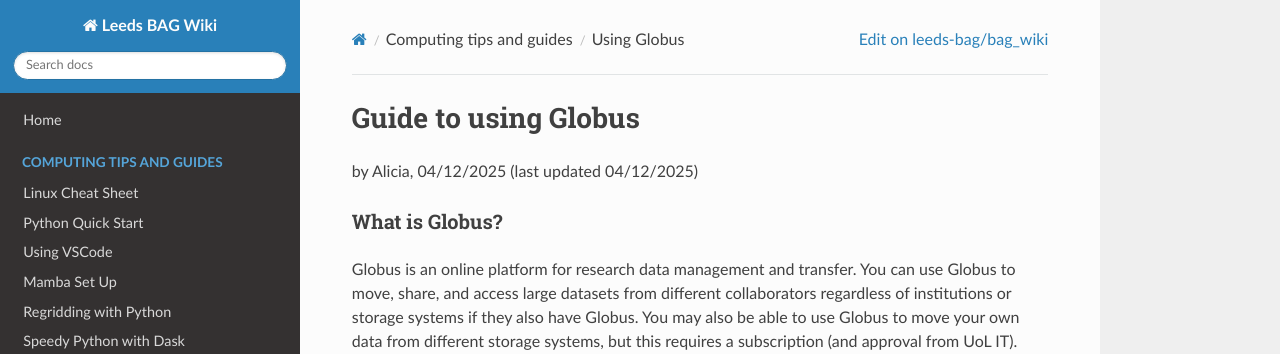
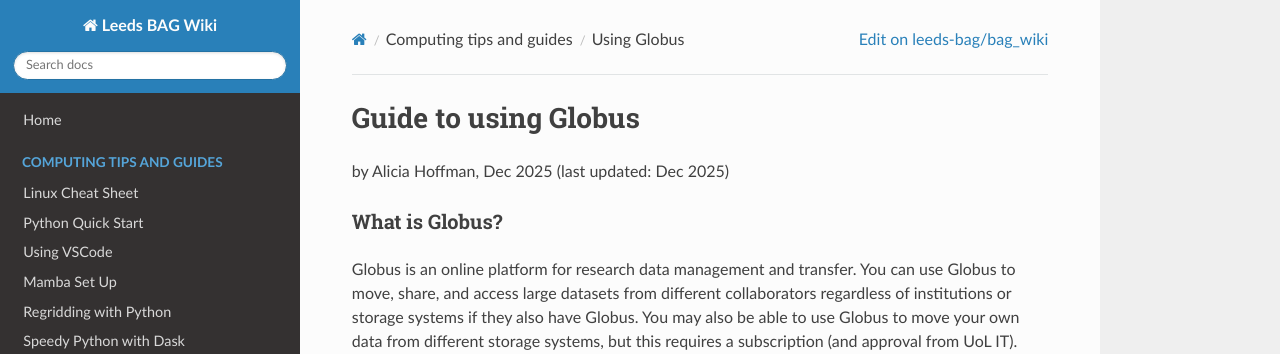
Before and after one commit to leeds-bag/bag_wiki, an MkDocs documentation site: the page built from docs/globus.md, in a window 1280 px wide and 900 px high. Shown: the top 354 px of the window. Built offline with MkDocs 1.6.1, drawn with Linux system fonts in a browser that asks for light colours; nearby versions of some CDN libraries.

Commit message:
Update author and date format in globus.md

```diff
--- a/docs/globus.md
+++ b/docs/globus.md
@@ -1,7 +1,6 @@
 # Guide to using Globus
 
-by Alicia, 04/12/2025
-(last updated 04/12/2025)
+by Alicia Hoffman, Dec 2025 (last updated: Dec 2025)
 
 ### What is Globus?
 
```
